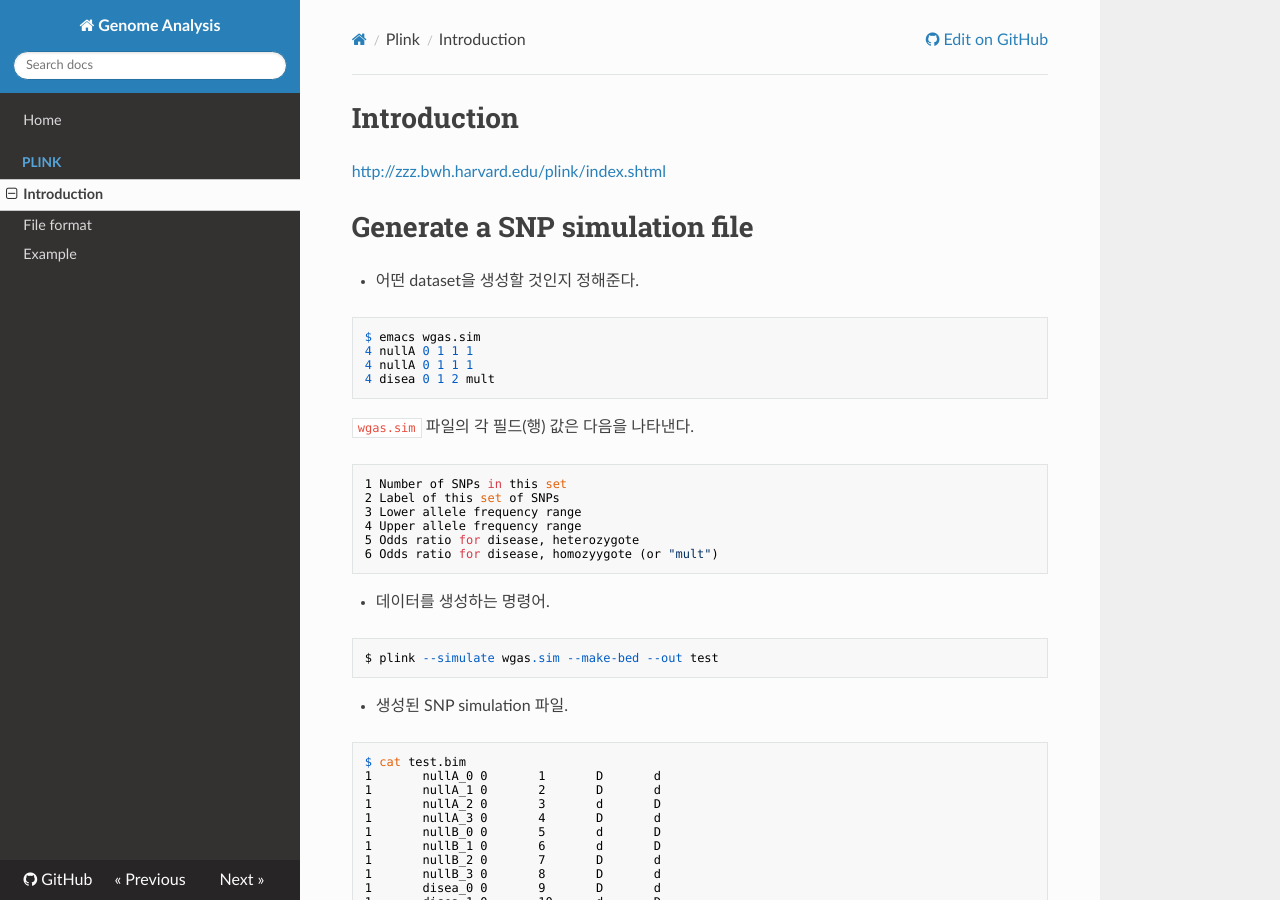
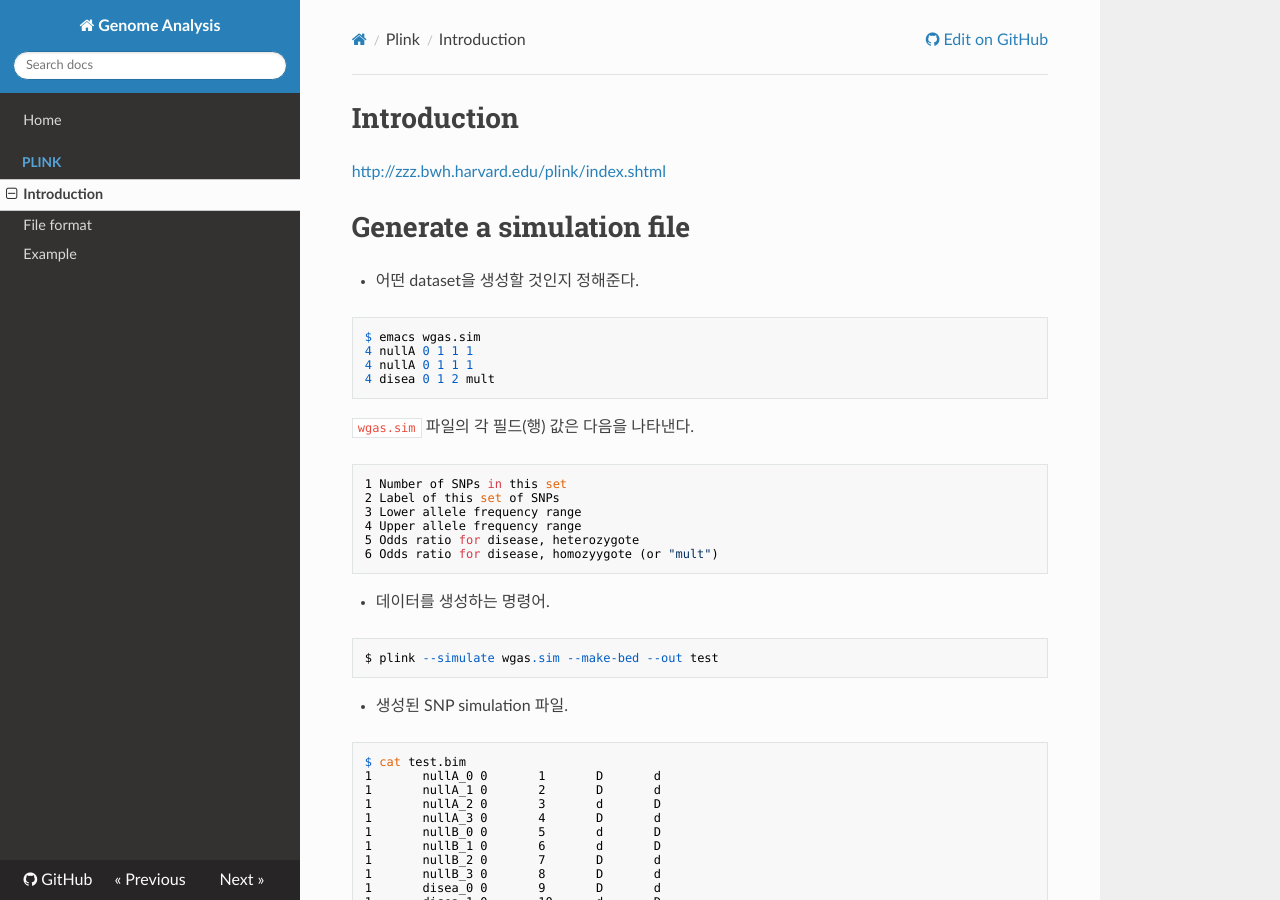
Before and after one commit to WonyoungCho/plink, an MkDocs documentation site: the page built from docs/plink_int.md, in a window 1280 px wide and 900 px high. Built offline with MkDocs 1.6.1, drawn with Linux system fonts in a browser that asks for light colours; nearby versions of some CDN libraries; old or Windows-style settings are respelled for this version of MkDocs.

Commit message:
Update plink_int.md

````diff
--- a/docs/plink_int.md
+++ b/docs/plink_int.md
@@ -2,7 +2,7 @@
 
 <http://zzz.bwh.harvard.edu/plink/index.shtml>
 
-# Generate a SNP simulation file
+# Generate a simulation file
 - 어떤 dataset을 생성할 것인지 정해준다.
 ```
 $ emacs wgas.sim
````
Also changed, not shown: other parts of docs/plink_int.md (+2 -0 lines).
